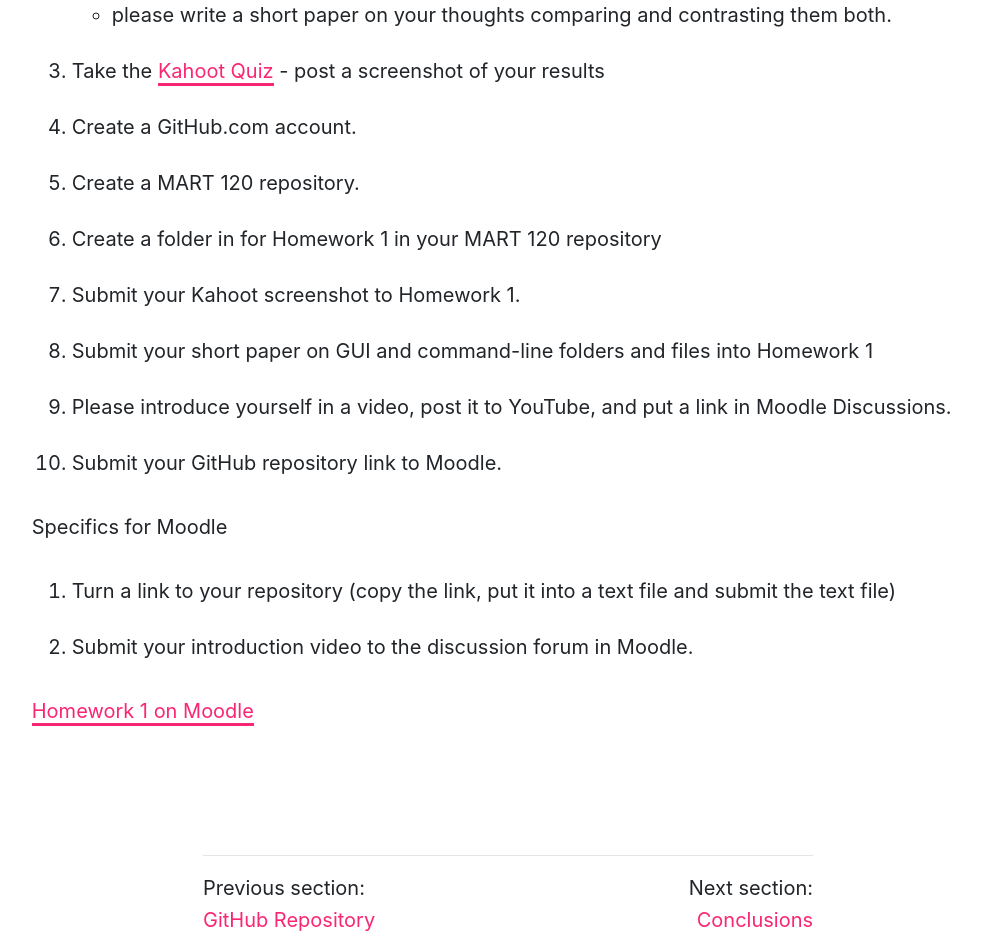
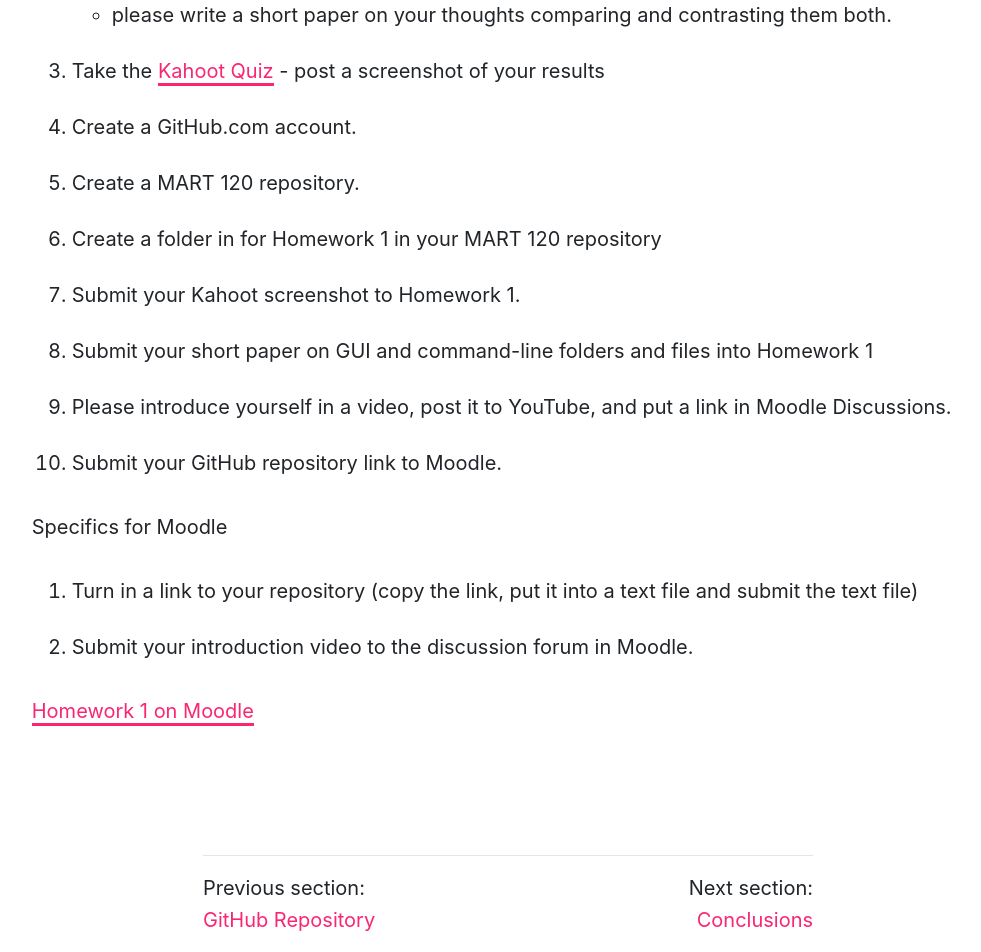
Before and after one commit to Montana-Media-Arts/120_CreativeCoding1-Fall2020, a Jekyll site: the page built from modules/week-1/_posts/2017-01-09-homework.md, in a window 1280 px wide. Shown: the part 1302-2254 px from the top of the page, without its empty margins (132-1113 px from the left). Built offline with Jekyll 4.4.1, drawn with Linux system fonts in a browser that asks for light colours; nearby versions of some CDN libraries.

```diff
--- a/modules/week-1/_posts/2017-01-09-homework.md
+++ b/modules/week-1/_posts/2017-01-09-homework.md
@@ -26,7 +26,7 @@ Your homework for this week is to:
 
 Specifics for Moodle
 
-1. Turn a link to your repository (copy the link, put it into a text file and submit the text file)
+1. Turn in a link to your repository (copy the link, put it into a text file and submit the text file)
 2. Submit your introduction video to the discussion forum in Moodle.
 
 [Homework 1 on Moodle](https://moodle.umt.edu/mod/assign/view.php?id=1314517)
```
